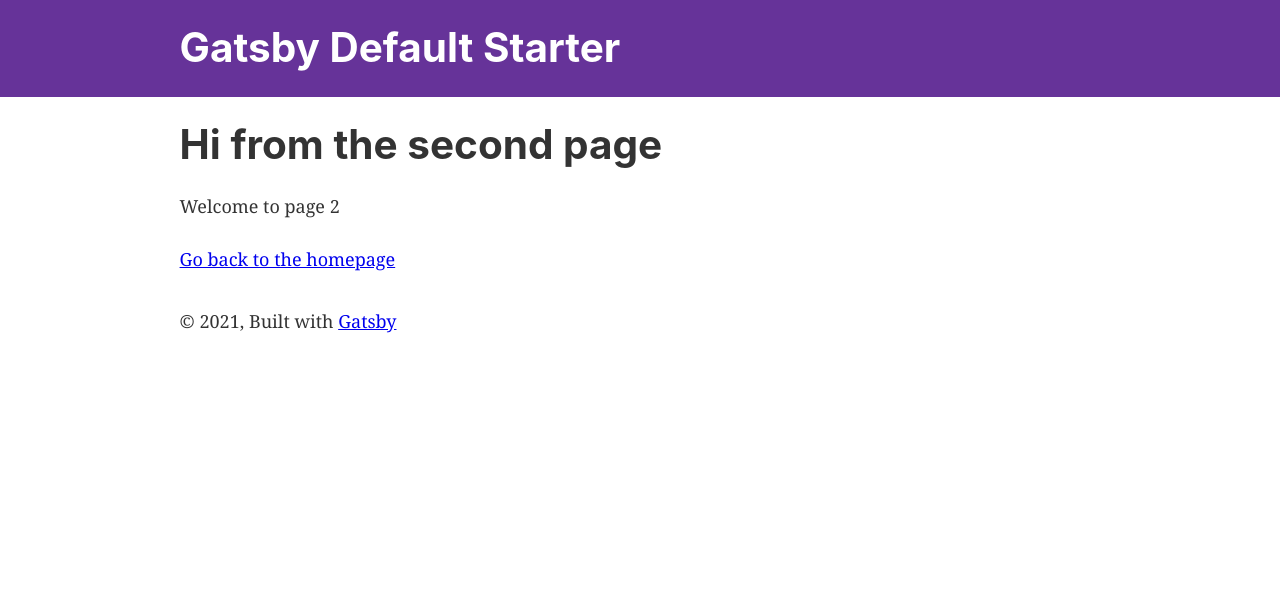
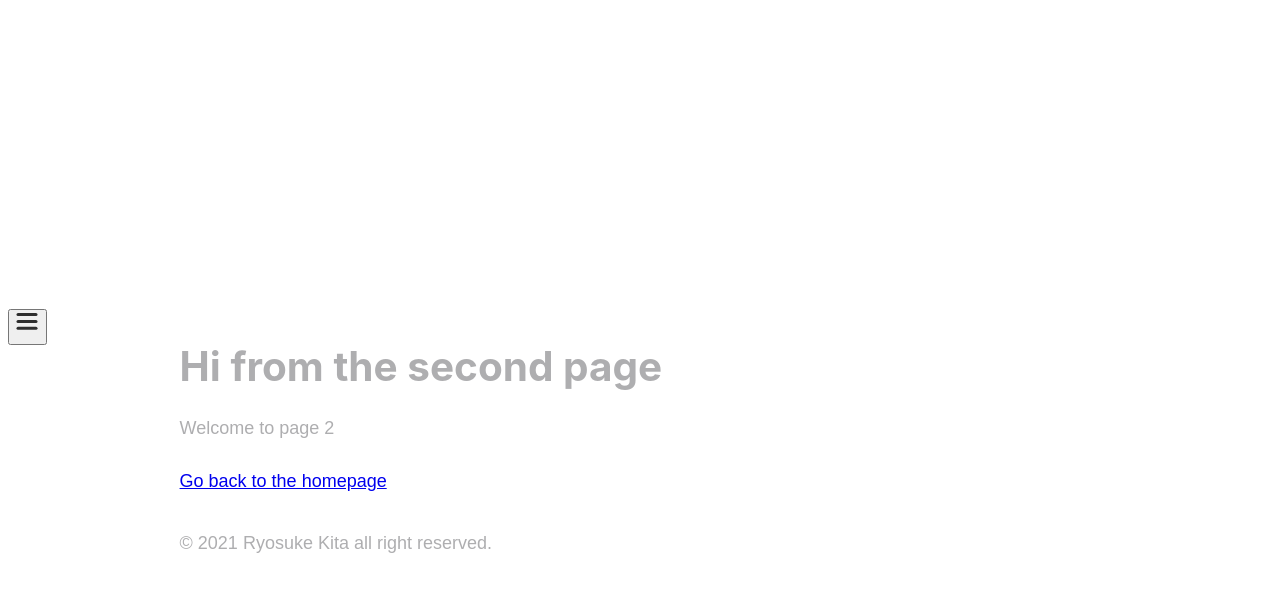
Before and after one commit to kitarikes/My-hp, a Gatsby site: page /page-2 in a window 1280 px wide. Built offline with nearby package versions, Linux system fonts and the light colour scheme; Gatsby itself is replaced by a stand-in of ours; a web font is replaced by a local one.

Commit message:
1st push

```diff
--- a/gatsby-config.js
+++ b/gatsby-config.js
@@ -1,10 +1,19 @@
 module.exports = {
   siteMetadata: {
-    title: `Gatsby Default Starter`,
+    title: `kiita`,
     description: `Kick off your next, great Gatsby project with this default starter. This barebones starter ships with the main Gatsby configuration files you might need.`,
     author: `@gatsbyjs`,
   },
   plugins: [
+    {resolve: `gatsby-plugin-google-fonts`,
+    options: {
+      fonts: [
+        `limelight`,
+        `DotGothic16`,
+        `source sans pro\:300,400,400i,700` // you can also specify font weights and styles
+      ],
+      display: 'swap'
+    }},
     `gatsby-plugin-react-helmet`,
     `gatsby-plugin-image`,
     {
--- a/src/components/header.js
+++ b/src/components/header.js
@@ -2,41 +2,89 @@ import * as React from "react"
 import PropTypes from "prop-types"
 import { Link } from "gatsby"
 
-const Header = ({ siteTitle }) => (
-  <header
-    style={{
-      background: `rebeccapurple`,
-      marginBottom: `1.45rem`,
-    }}
-  >
-    <div
-      style={{
-        margin: `0 auto`,
-        maxWidth: 960,
-        padding: `1.45rem 1.0875rem`,
-      }}
+// const Header = ({ siteTitle }) => (
+//   <header
+//     style={{
+//       background: `rebeccapurple`,
+//       marginBottom: `1.45rem`,
+//     }}
+//   >
+//     <div
+//       style={{
+//         margin: `0 auto`,
+//         maxWidth: 960,
+//         padding: `1.45rem 1.0875rem`,
+//       }}
+//     >
+//       <h1 style={{ margin: 0 }}>
+//         <Link
+//           to="/"
+//           style={{
+//             color: `white`,
+//             textDecoration: `none`,
+//           }}
+//         >
+//           {siteTitle}
+//         </Link>
+//       </h1>
+//     </div>
+//   </header>
+// )
+
+// Header.propTypes = {
+//   siteTitle: PropTypes.string,
+// }
+
+// Header.defaultProps = {
+//   siteTitle: ``,
+// }
+
+// export default Header
+
+// import * as React from "react";
+import { useRef } from "react";
+import { motion, useCycle } from "framer-motion";
+import { useDimensions } from "./navbar/use-dimensions";
+import { MenuToggle } from "./navbar/MenuToggle";
+import { Navigation } from "./navbar/Navigation";
+
+const sidebar = {
+  open: (height = 1000) => ({
+    clipPath: `circle(${height * 2 + 200}px at 40px 40px)`,
+    transition: {
+      type: "spring",
+      stiffness: 20,
+      restDelta: 2
+    }
+  }),
+  closed: {
+    clipPath: "circle(30px at 40px 40px)",
+    transition: {
+      delay: 0.5,
+      type: "spring",
+      stiffness: 400,
+      damping: 40
+    }
+  }
+};
+
+  const Header = () => {
+  const [isOpen, toggleOpen] = useCycle(false, true);
+  const containerRef = useRef(null);
+  const { height } = useDimensions(containerRef);
+
+  return (
+    <motion.nav
+      initial={false}
+      animate={isOpen ? "open" : "closed"}
+      custom={height}
+      ref={containerRef}
     >
-      <h1 style={{ margin: 0 }}>
-        <Link
-          to="/"
-          style={{
-            color: `white`,
-            textDecoration: `none`,
-          }}
-        >
-          {siteTitle}
-        </Link>
-      </h1>
-    </div>
-  </header>
-)
-
-Header.propTypes = {
-  siteTitle: PropTypes.string,
-}
-
-Header.defaultProps = {
-  siteTitle: ``,
-}
+      <motion.div className="background" variants={sidebar} />
+      <Navigation />
+      <MenuToggle toggle={() => toggleOpen()} />
+    </motion.nav>
+  );
+};
 
 export default Header
--- a/src/components/layout.css
+++ b/src/components/layout.css
@@ -6,14 +6,16 @@ html {
   overflow-y: scroll;
 }
 body {
-  margin: 0;
+  margin-top: 100px;
+  /* margin: 0; */
   -webkit-font-smoothing: antialiased;
   -moz-osx-font-smoothing: grayscale;
-  color: hsla(0, 0%, 0%, 0.8);
-  font-family: georgia, serif;
+  color: #aeaeb0;
+  font-family: 'DotGothic16', sans-serif;
   font-weight: normal;
   word-wrap: break-word;
   font-kerning: normal;
+  text-shadow: 1px 1px 1px rgb(0 0 0 / 0%) !important;
   -moz-font-feature-settings: "kern", "liga", "clig", "calt";
   -ms-font-feature-settings: "kern", "liga", "clig", "calt";
   -webkit-font-feature-settings: "kern", "liga", "clig", "calt";
@@ -595,3 +597,7 @@ pre tt:after {
     font-size: 100%;
   }
 }
+
+a{
+  margin-right: 8px;
+}
--- a/src/components/layout.js
+++ b/src/components/layout.js
@@ -39,9 +39,7 @@ const Layout = ({ children }) => {
             marginTop: `2rem`,
           }}
         >
-          © {new Date().getFullYear()}, Built with
-          {` `}
-          <a href="https://www.gatsbyjs.com">Gatsby</a>
+          © {new Date().getFullYear()} Ryosuke Kita all right reserved.
         </footer>
       </div>
     </>
--- /dev/null
+++ b/src/components/navbar/MenuItem.tsx
@@ -0,0 +1,35 @@
+import * as React from "react";
+import { motion } from "framer-motion";
+
+const variants = {
+  open: {
+    y: 0,
+    opacity: 1,
+    transition: {
+      y: { stiffness: 1000, velocity: -100 }
+    }
+  },
+  closed: {
+    y: 50,
+    opacity: 0,
+    transition: {
+      y: { stiffness: 1000 }
+    }
+  }
+};
+
+const colors = ["#FF008C", "#D309E1", "#9C1AFF", "#7700FF", "#4400FF"];
+
+export const MenuItem = ({ i }) => {
+  const style = { border: `2px solid ${colors[i]}` };
+  return (
+    <motion.li
+      variants={variants}
+      whileHover={{ scale: 1.1 }}
+      whileTap={{ scale: 0.95 }}
+    >
+      <div className="icon-placeholder" style={style} />
+      <div className="text-placeholder" style={style} />
+    </motion.li>
+  );
+};
--- /dev/null
+++ b/src/components/navbar/MenuToggle.tsx
@@ -0,0 +1,39 @@
+import * as React from "react";
+import { motion } from "framer-motion";
+
+const Path = props => (
+  <motion.path
+    fill="transparent"
+    strokeWidth="3"
+    stroke="hsl(0, 0%, 18%)"
+    strokeLinecap="round"
+    {...props}
+  />
+);
+
+export const MenuToggle = ({ toggle }) => (
+  <button onClick={toggle}>
+    <svg width="23" height="23" viewBox="0 0 23 23">
+      <Path
+        variants={{
+          closed: { d: "M 2 2.5 L 20 2.5" },
+          open: { d: "M 3 16.5 L 17 2.5" }
+        }}
+      />
+      <Path
+        d="M 2 9.423 L 20 9.423"
+        variants={{
+          closed: { opacity: 1 },
+          open: { opacity: 0 }
+        }}
+        transition={{ duration: 0.1 }}
+      />
+      <Path
+        variants={{
+          closed: { d: "M 2 16.346 L 20 16.346" },
+          open: { d: "M 3 2.5 L 17 16.346" }
+        }}
+      />
+    </svg>
+  </button>
+);
--- /dev/null
+++ b/src/components/navbar/Navigation.tsx
@@ -0,0 +1,22 @@
+import * as React from "react";
+import { motion } from "framer-motion";
+import { MenuItem } from "./MenuItem";
+
+const variants = {
+  open: {
+    transition: { staggerChildren: 0.07, delayChildren: 0.2 }
+  },
+  closed: {
+    transition: { staggerChildren: 0.05, staggerDirection: -1 }
+  }
+};
+
+export const Navigation = () => (
+  <motion.ul variants={variants}>
+    {itemIds.map(i => (
+      <MenuItem i={i} key={i} />
+    ))}
+  </motion.ul>
+);
+
+const itemIds = [0, 1, 2, 3, 4];
--- /dev/null
+++ b/src/components/navbar/use-dimensions.ts
@@ -0,0 +1,16 @@
+import { useEffect, useRef } from "react";
+
+// Naive implementation - in reality would want to attach
+// a window or resize listener. Also use state/layoutEffect instead of ref/effect
+// if this is important to know on initial client render.
+// It would be safer to  return null for unmeasured states.
+export const useDimensions = ref => {
+  const dimensions = useRef({ width: 0, height: 0 });
+
+  useEffect(() => {
+    dimensions.current.width = ref.current.offsetWidth;
+    dimensions.current.height = ref.current.offsetHeight;
+  }, []);
+
+  return dimensions.current;
+};
--- /dev/null
+++ b/src/components/sns/style.css
@@ -0,0 +1,5 @@
+/* .svg-inline--fa{
+  height: 20vw;
+  width: auto;
+
+} */
--- /dev/null
+++ b/src/components/styles.css
@@ -0,0 +1,103 @@
+body {
+    /* width: 100vw; */
+    /* height: 100vh; */
+    /* background: linear-gradient(180deg, #0055ff 0%, rgb(0, 153, 255) 100%); */
+    background: rgb(154,136,102);
+    background: linear-gradient(120deg, rgba(154,136,102,1) 0%, rgba(0,0,0,1) 50%, rgba(154,136,102,1) 100%);
+
+    overflow: hidden;
+    padding: 0;
+    /* margin: 0; */
+    margin-top: 100px;
+    display: flex;
+    justify-content: center;
+    /* align-items: center; */
+  }
+
+  nav {
+    position: absolute;
+    top: 0;
+    left: 0;
+    bottom: 0;
+    width: 300px;
+  }
+
+  .background {
+    position: absolute;
+    top: 0;
+    left: 0;
+    bottom: 0;
+    width: 300px;
+    background: #fff;
+  }
+
+  button {
+    outline: none;
+    border: none;
+    -webkit-user-select: none;
+    -moz-user-select: none;
+    -ms-user-select: none;
+    cursor: pointer;
+    position: absolute;
+    top: 18px;
+    left: 15px;
+    width: 50px;
+    height: 50px;
+    border-radius: 50%;
+    background: transparent;
+  }
+
+  ul,
+  li {
+    margin: 0;
+    padding: 0;
+  }
+
+  ul {
+    padding: 25px;
+    position: absolute;
+    top: 100px;
+    width: 230px;
+  }
+
+  li {
+    list-style: none;
+    margin-bottom: 20px;
+    display: flex;
+    align-items: center;
+    cursor: pointer;
+  }
+
+  .icon-placeholder {
+    width: 40px;
+    height: 40px;
+    border-radius: 50%;
+    flex: 40px 0;
+    margin-right: 20px;
+  }
+
+  .text-placeholder {
+    border-radius: 5px;
+    width: 200px;
+    height: 20px;
+    flex: 1;
+  }
+
+  .refresh {
+    padding: 10px;
+    position: absolute;
+    background: rgba(0, 0, 0, 0.4);
+    border-radius: 10px;
+    width: 20px;
+    height: 20px;
+    top: 10px;
+    right: 10px;
+    display: flex;
+    justify-content: center;
+    align-items: center;
+    cursor: pointer;
+  }
+
+.mrgn{
+  margin-top:8px;
+}
```
Also changed, not shown: package.json (+7 -0 lines), src/components/sns/sns-btn.js (added, +45 -0 lines), src/pages/index.js (+33 -6 lines), src/images/top.jpg (added), 1 other file.
